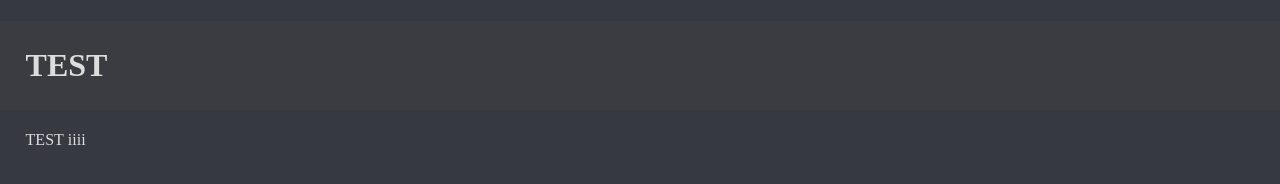
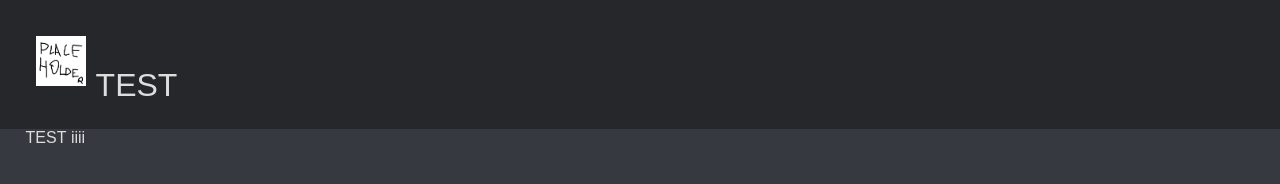
Before and after one commit to nounontoi/nounontoi.github.io, a plain HTML site: page index.html in a window 1280 px wide. Drawn offline with Linux system fonts and the light colour scheme.

Commit message:
Dumb crap

```diff
--- a/index.html
+++ b/index.html
@@ -4,12 +4,20 @@
         <meta charset="utf-8">
         <meta name="viewport" content="width=device-width, initial-scale=1">
         <link rel="stylesheet" href="styles.css">
-        <h1 id="navbar">TEST</h1>
+        <!-- <link rel="stylesheet" href="https://cdn.jsdelivr.net/npm/@picocss/pico@1.5.10/css/pico.min.css"> -->
+        <div id="navbar">
+            <img src=Images/placeholder.png class="logo"><a href="https://nounontoi.github.io" class="title">TEST</a>
+        </div>
     </head>
     <body>
         <div class="main">
             <div class="column">TEST</div>
             <div class="column">iiii</div>
+            <!-- <ul>
+                <li>One</li>
+                <li>2</li>
+                <li>III</li>
+            </ul> -->
         </div>
     </body>
 </html>
--- a/styles.css
+++ b/styles.css
@@ -1,4 +1,4 @@
-*{
+:root{
     box-sizing: border-box;
 }
 
@@ -10,7 +10,7 @@ body {
 
     /* Text */
     color: #dddddd;
-    font-family: Bahnschrift;
+    font-family: /*JetBrains Mono, Bahnschrift,*/ Arial;
 }
 
 
@@ -27,9 +27,22 @@ body {
     width: auto; */
 }
 
+.logo{
+    height: 50px;
+    width:auto;
+    margin: 10px
+}
+
+.title{
+    text-decoration: none;
+    font-size: xx-large;
+    color: #dddddd;
+}
+
 
 /* IDS */
 #navbar{
-    background-color: #3a3c41;
+    background-color: #26272a;
     padding: 2%;
+    margin-top: 0;
 }
```
Also changed, not shown: Images/placeholder.png (added).
